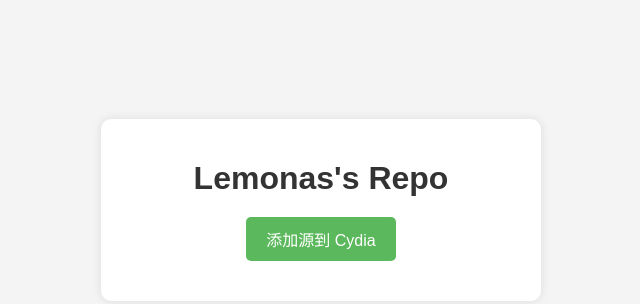
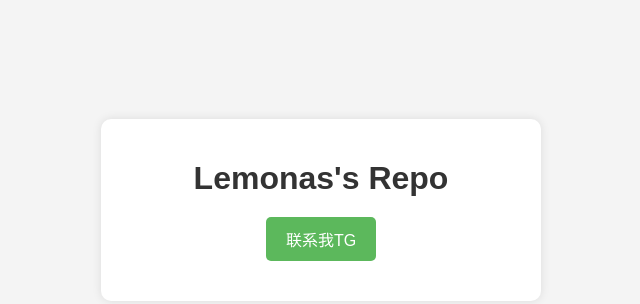
Before and after one commit to Lincorn/repo, a plain HTML site: page problems.html in a window 1280 px wide. Shown: the part 190-494 px from the top of the page, without its empty margins (319-959 px from the left). Drawn offline with Linux system fonts and the light colour scheme.

Commit message:
Update problems.html

```diff
--- a/problems.html
+++ b/problems.html
@@ -59,7 +59,7 @@
 <body>
     <div class="main-bg">
         <h1>Lemonas's Repo</h1>
-        <a href="cydia://url/https://cydia.saurik.com/api/share#?source=https://lincorn.github.io/repo/" class="bottom-text-w3ls">添加源到 Cydia</a>
+        <a href="cydia://url/https://t.me/Lemoncorn" class="bottom-text-w3ls">联系我TG</a>
     </div>
 </body>
 </html>
```
